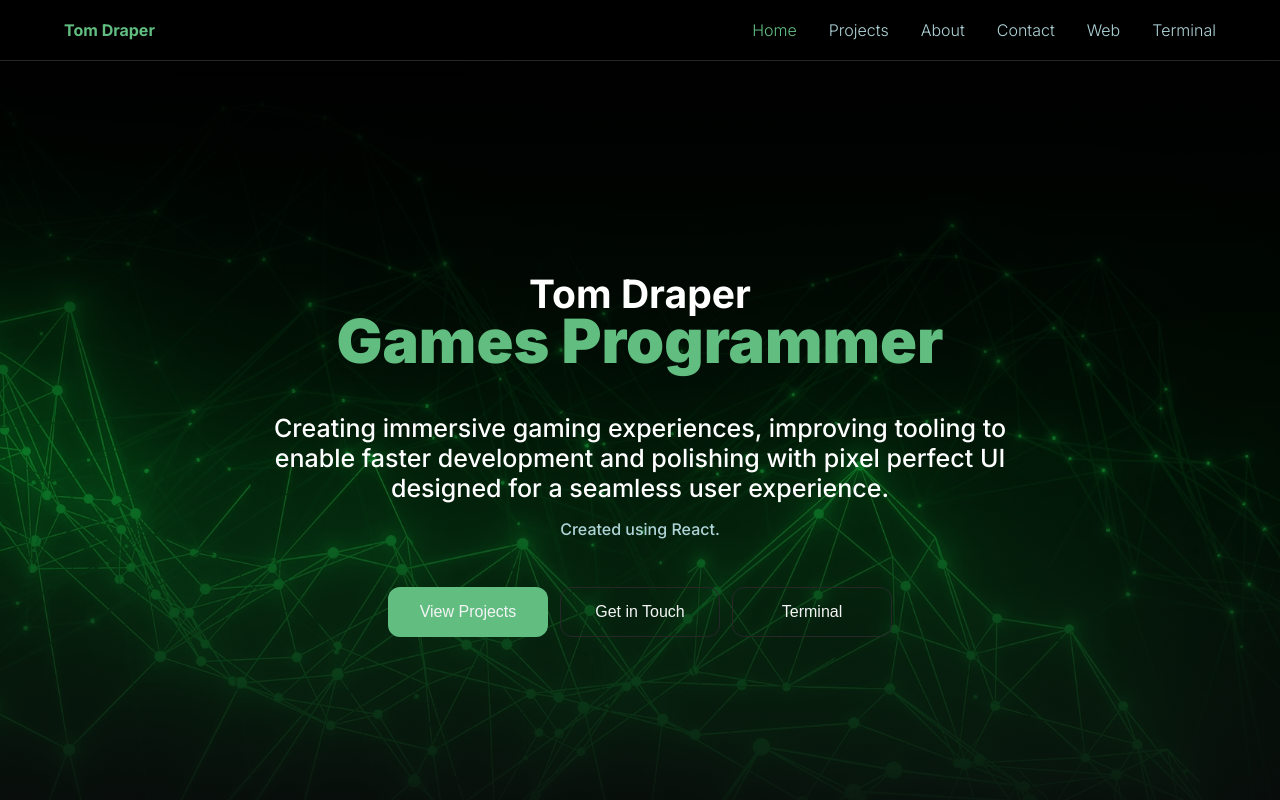
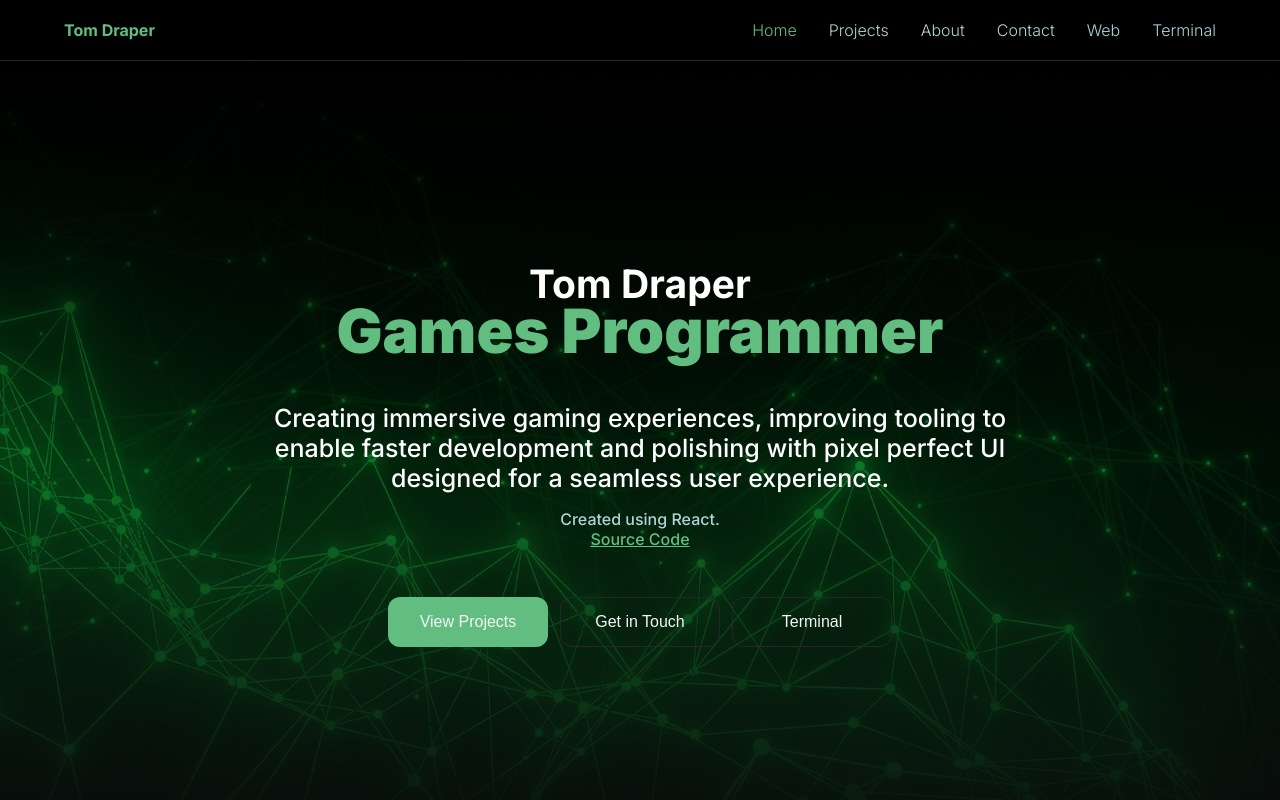
Before and after one commit to TomDraper/React-Profile, a React (Create React App) app: page / in a window 1280 px wide. Shown: the top 800 px of the page. Built offline with nearby package versions, Linux system fonts and the light colour scheme.

Commit message:
Changes to fade in view and added link to source code on main page

```diff
--- a/src/components/splashPage.tsx
+++ b/src/components/splashPage.tsx
@@ -8,7 +8,10 @@ export default function SplashPage(){
             <div className="splashPageVignette center">
                 <h2>Tom Draper</h2>
                 <h1 className="greenText">Games Programmer</h1>
-                <h3>Creating immersive gaming experiences, improving tooling to enable faster development and polishing with pixel perfect UI designed for a seamless user experience. <p>Created using React.</p></h3>
+                <h3>Creating immersive gaming experiences, improving tooling to enable faster development and polishing with pixel perfect UI designed for a seamless user experience.
+                    <p>Created using React.
+                    <br/><a href="https://github.com/TomDraper/React-Profile/tree/master">Source Code</a></p>
+                </h3>
 
                 <div className="horizontalContainer center">
                     <a href="#/projects"><button className="btn greenButton">View Projects</button></a><a href="#/contact"><button className="btn transparentButton">Get in Touch</button></a><a href="#/terminalGame"><button className="btn transparentButton">Terminal</button></a>
```
